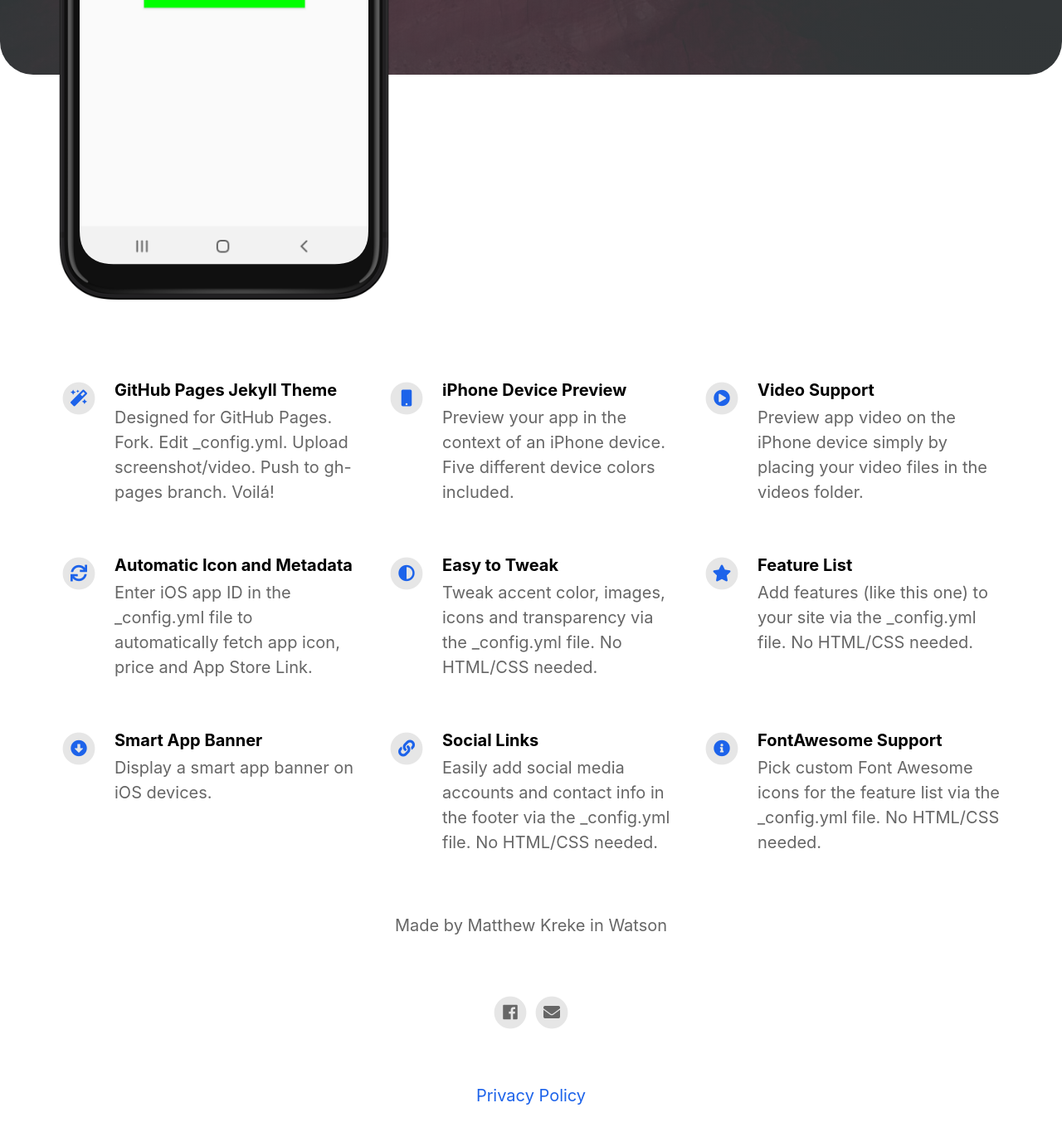
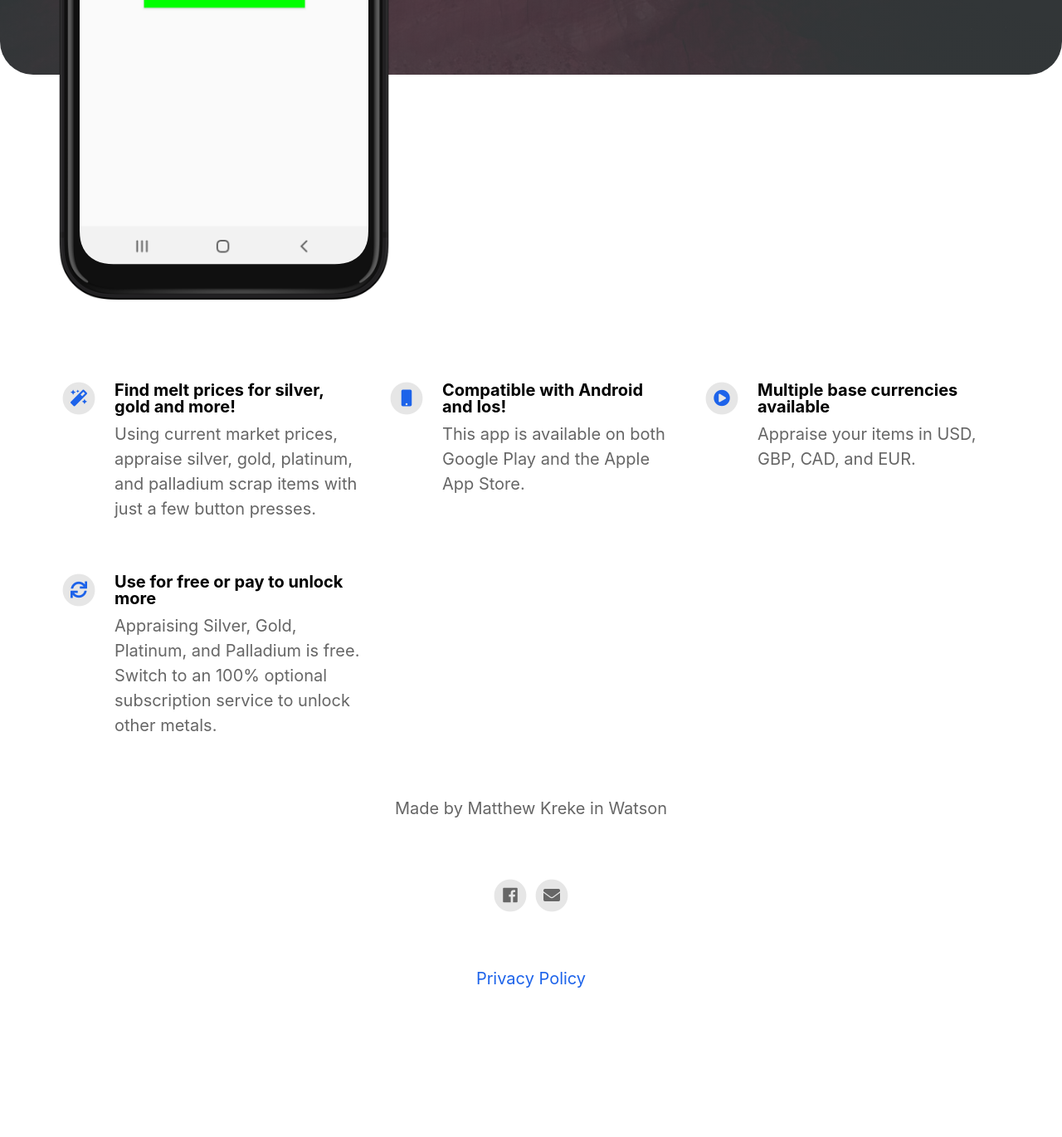
Before and after one commit to PotionWare/Silver-Gold-Scrap-Calculator, a Jekyll site: the page built from index.html, in a window 1280 px wide and 1400 px high, scrolled down 624 px. Shown: the top 1370 px of the window at 83% size. Built offline with Jekyll 4.4.1, drawn with Linux system fonts in a browser that asks for light colours; nearby versions of some CDN libraries; after the commit the page ends 1883 px from its top, so only the background shows below that.

Commit message:
Update _config.yml

```diff
--- a/_config.yml
+++ b/_config.yml
@@ -35,45 +35,22 @@ youtube_username                          : PotionWare
 # Feature List                            Edit, add or remove features to be presented.
 features                                  :
 
-  - title                                 : GitHub Pages Jekyll Theme
-    description                           : Designed for GitHub Pages. Fork. Edit _config.yml. Upload screenshot/video. Push to gh-pages branch. Voilá!
+  - title                                 : Find melt prices for silver, gold and more!
+    description                           : Using current market prices, appraise silver, gold, platinum, and palladium scrap items with just a few button presses.
     fontawesome_icon_name                 : magic
 
-  - title                                 : iPhone Device Preview
-    description                           : Preview your app in the context of an iPhone device. Five different device colors included.
+  - title                                 : Compatible with Android and Ios!
+    description                           : This app is available on both Google Play and the Apple App Store.
     fontawesome_icon_name                 : mobile
 
-  - title                                 : Video Support
-    description                           : Preview app video on the iPhone device simply by placing your video files in the videos folder.
+  - title                                 : Multiple base currencies available
+    description                           : Appraise your items in USD, GBP, CAD, and EUR.
     fontawesome_icon_name                 : play-circle
 
-  - title                                 : Automatic Icon and Metadata
-    description                           : Enter iOS app ID in the _config.yml file to automatically fetch app icon, price and App Store Link.
+  - title                                 : Use for free or pay to unlock more
+    description                           : Appraising Silver, Gold, Platinum, and Palladium is free. Switch to an 100% optional subscription service to unlock other metals.
     fontawesome_icon_name                 : sync
 
-  - title                                 : Easy to Tweak
-    description                           : Tweak accent color, images, icons and transparency via the _config.yml file. No HTML/CSS needed.
-    fontawesome_icon_name                 : adjust
-
-  - title                                 : Feature List
-    description                           : Add features (like this one) to your site via the _config.yml file. No HTML/CSS needed.
-    fontawesome_icon_name                 : star
-
-  - title                                 : Smart App Banner
-    description                           : Display a smart app banner on iOS devices.
-    fontawesome_icon_name                 : arrow-alt-circle-down
-
-  - title                                 : Social Links
-    description                           : Easily add social media accounts and contact info in the footer via the _config.yml file. No HTML/CSS needed.
-    fontawesome_icon_name                 : link
-
-  - title                                 : FontAwesome Support
-    description                           : Pick custom Font Awesome icons for the feature list via the _config.yml file. No HTML/CSS needed.
-    fontawesome_icon_name                 : info-circle
-
-  - title                                 : # New Feature Title
-    description                           : # New Feature Description
-    fontawesome_icon_name                 : # Enter Font Awesome icon name (e.g. star). Find icons on fontawesome.com/icons.
 
 
 
```
